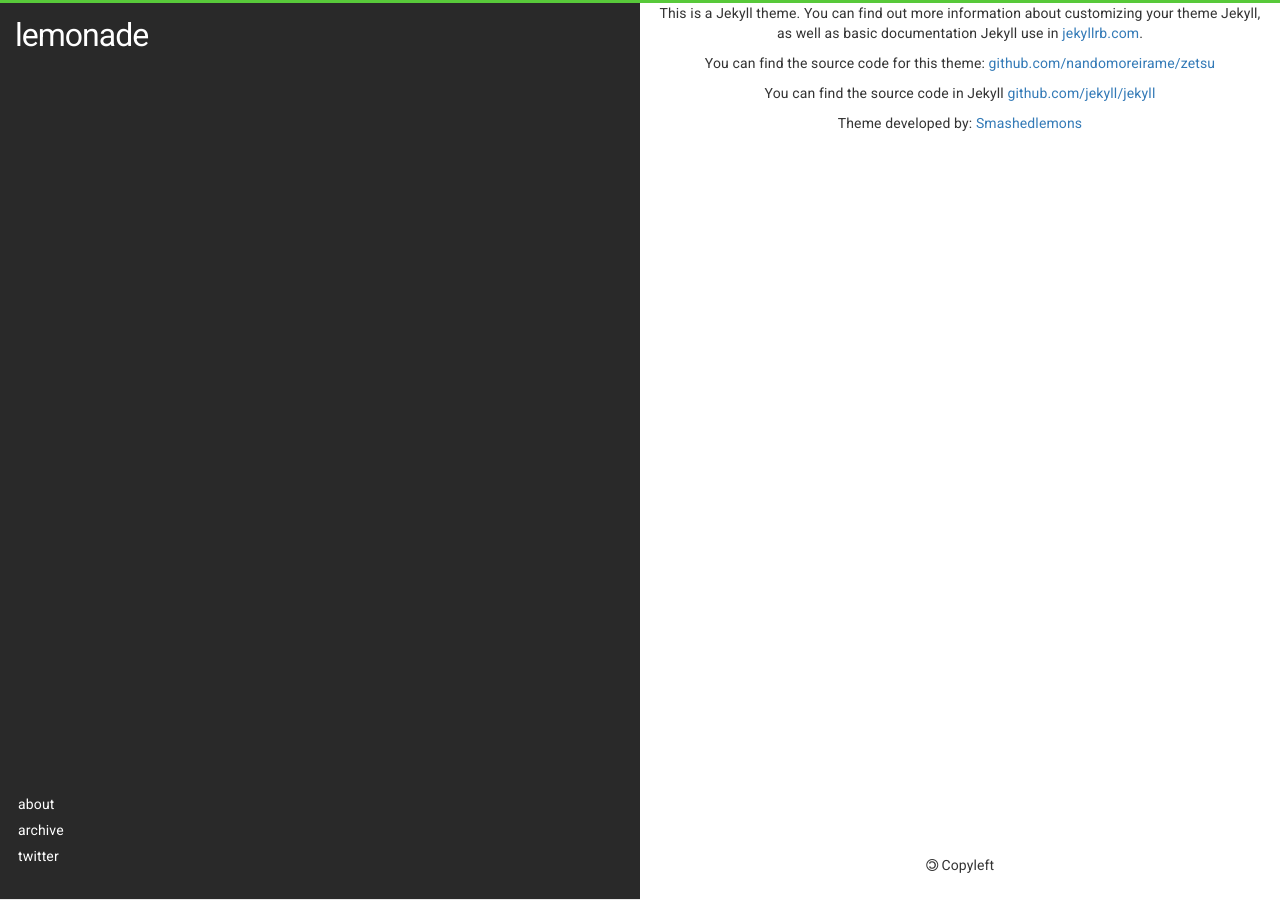
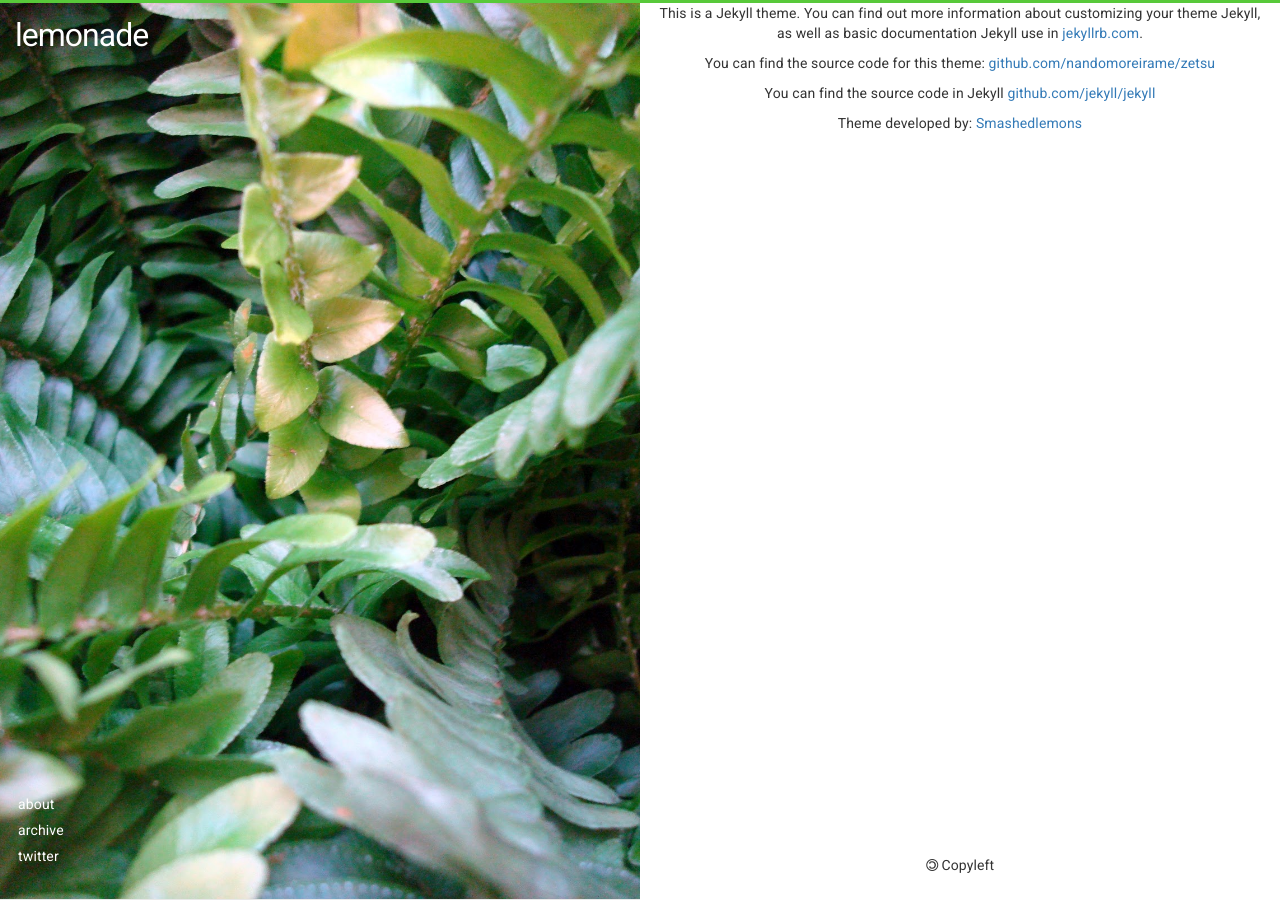
Before and after one commit to GrigorM/smashedlemons, a Jekyll site: the page built from about.md, in a window 1280 px wide. Built offline with Jekyll 4.4.1, drawn with Linux system fonts in a browser that asks for light colours; nearby versions of some CDN libraries.

Commit message:
cover paths

```diff
--- a/_includes/header.html
+++ b/_includes/header.html
@@ -1,4 +1,4 @@
-<header class="header col-sm-6" style="background-image:  url('images/{{ page.image }}')">
+<header class="header col-sm-6" style="background-image:  url('../images/{{ page.image }}')">
 
 
       {% if page.layout == "default" || page.layout == "about" %}
```
